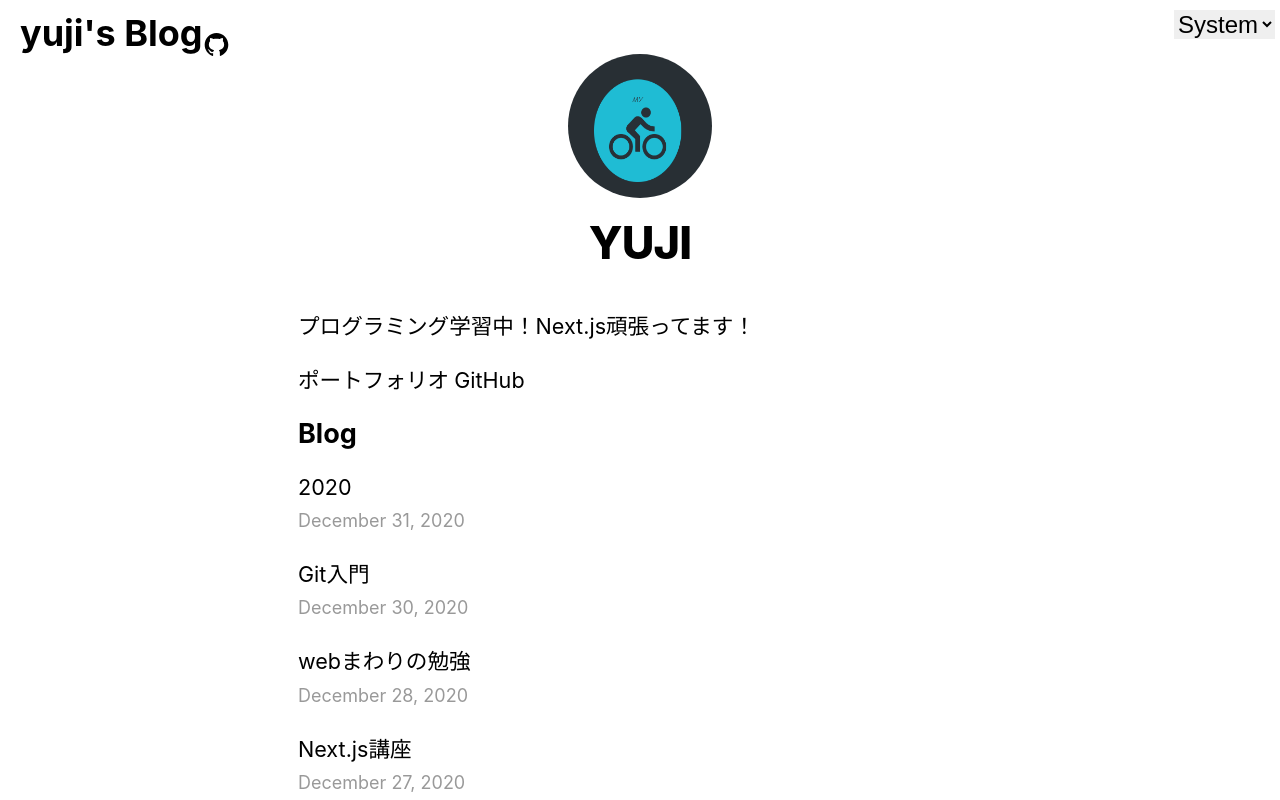
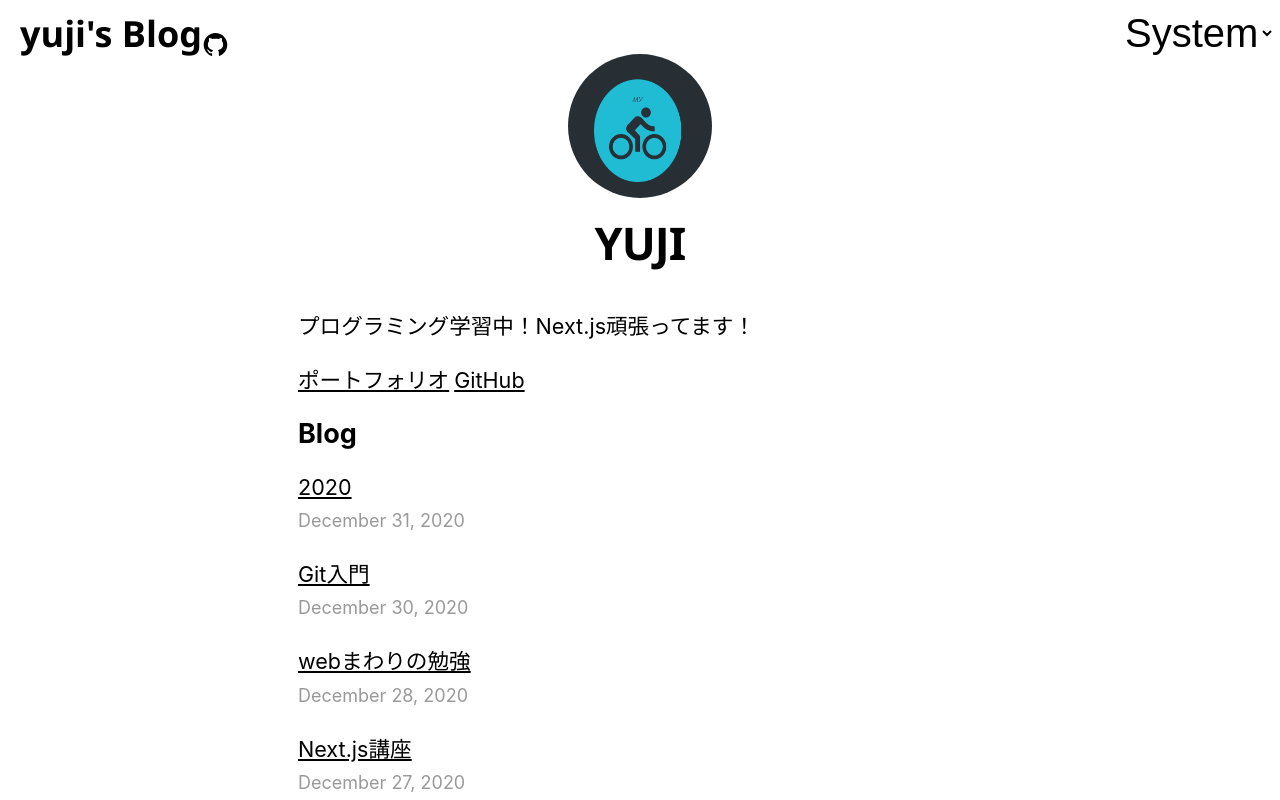
Before and after one commit to yuji-bvb/nextjs-blog, a Next.js app: page / in a window 1280 px wide. Shown: the top 800 px of the page. Built offline with nearby package versions, Linux system fonts and the light colour scheme.

Commit message:
aタグtextdecoration追加

```diff
--- a/styles/global.css
+++ b/styles/global.css
@@ -17,7 +17,7 @@
 
 a {
   color: var(--fg);
-  text-decoration: none;
+  /* text-decoration: none; */
   margin-right: 5px;
 }
 
@@ -37,20 +37,19 @@
 
 [data-theme="dark"] {
   --fg: #fff;
-  --bg: #000;
+  --bg: rgb(54, 52, 52);
 }
 
 select {
-  font-size: 24px;
+  font-size: 40px;
   border: none;
   position: absolute;
   right: 5px;
   top: 10px;
+  background-color: transparent;
 }
 
-li {
-  list-style: none;
-}
 h1 {
   margin: 0;
+  font-family: "Segoe UI", Tahoma, Geneva, Verdana, sans-serif;
 }
```
